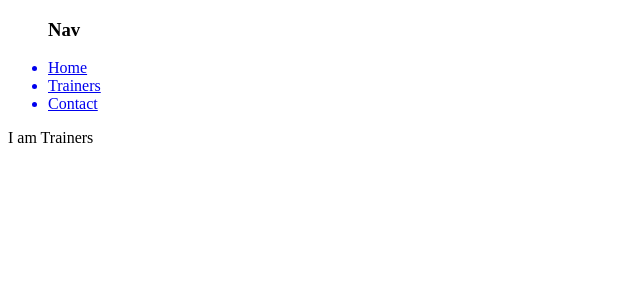
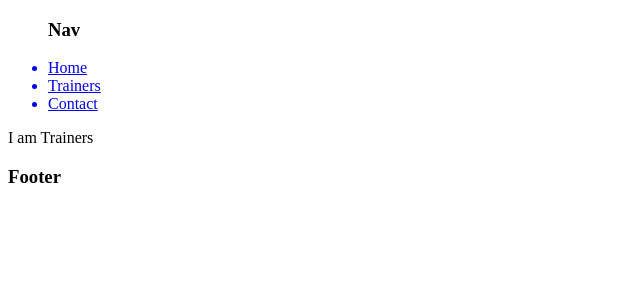
Before and after one commit to taerichard/ptReq, a React (Create React App) app in the folder client/: page /trainers in a window 1280 px wide. Shown: the top 300 px of the page, without its empty margins (0-640 px from the left). Built offline with nearby package versions, Linux system fonts and the light colour scheme.

Commit message:
finished routers for nav, working on training for search

```diff
--- a/client/src/App.js
+++ b/client/src/App.js
@@ -2,6 +2,7 @@ import React from "react";
 //import Header from "./components/shared/Header";
 //import Search from "./components/shared/Search";
 import Nav from "./components/shared/Nav";
+import Footer from "./components/shared/Footer";
 import Trainers from "./components/pages/Trainers";
 import About from "./components/pages/Home";
 import Contact from "./components/pages/Contact";
@@ -18,6 +19,7 @@ class App extends React.Component {
             <Route path="/contact" component={Contact} />
             <Route path="/trainers" component={Trainers} />
           </Switch>
+          <Footer />
         </div>
       </BrowserRouter>
     );
--- a/client/src/components/pages/Trainers.js
+++ b/client/src/components/pages/Trainers.js
@@ -1,5 +1,7 @@
 import React from "react";
 
-export default function Trainers() {
+function Trainers() {
   return <div>I am Trainers</div>;
 }
+
+export default Trainers;
--- /dev/null
+++ b/client/src/components/shared/Footer.js
@@ -0,0 +1,7 @@
+import React from "react";
+
+function Footer() {
+  return <h3>Footer</h3>;
+}
+
+export default Footer;
```
